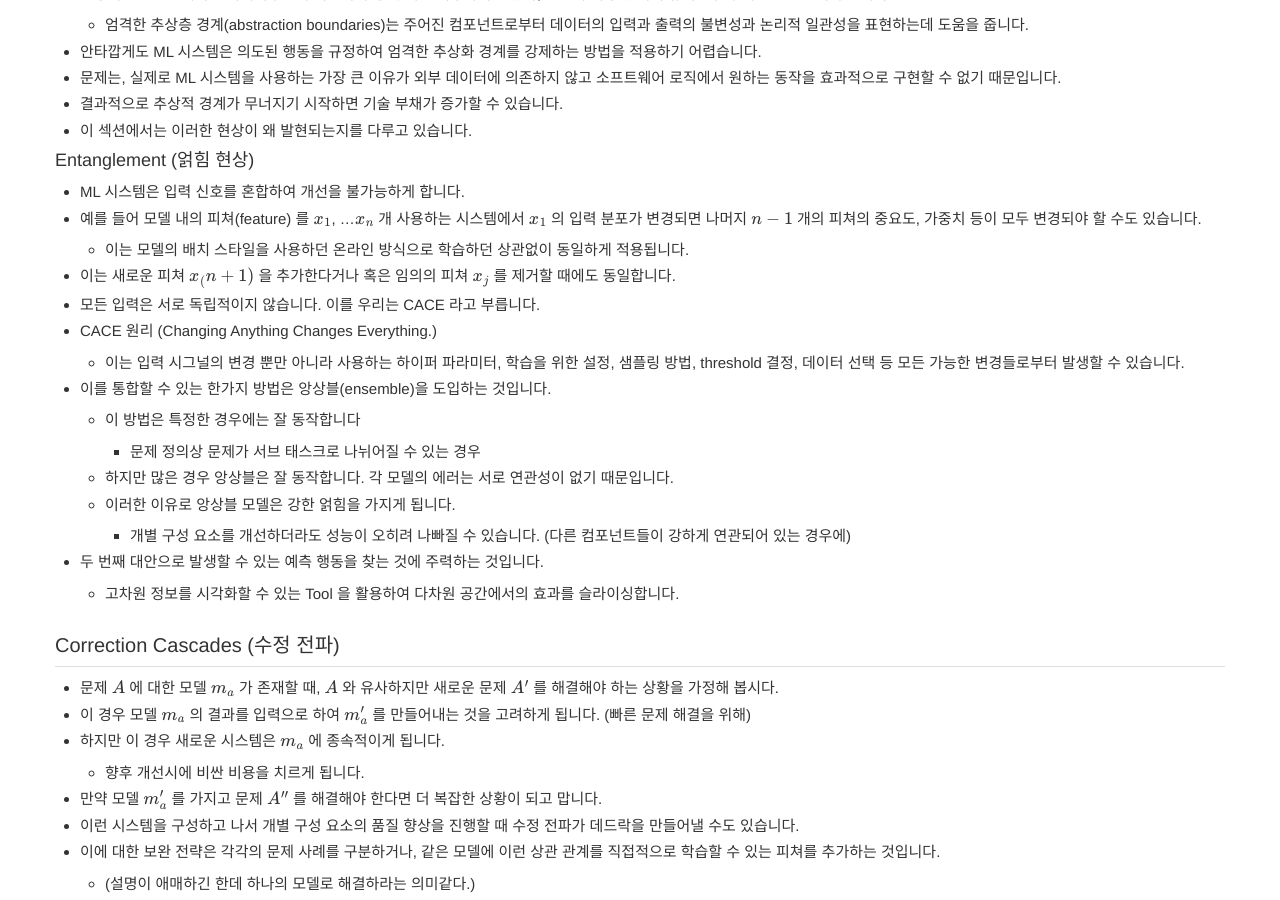
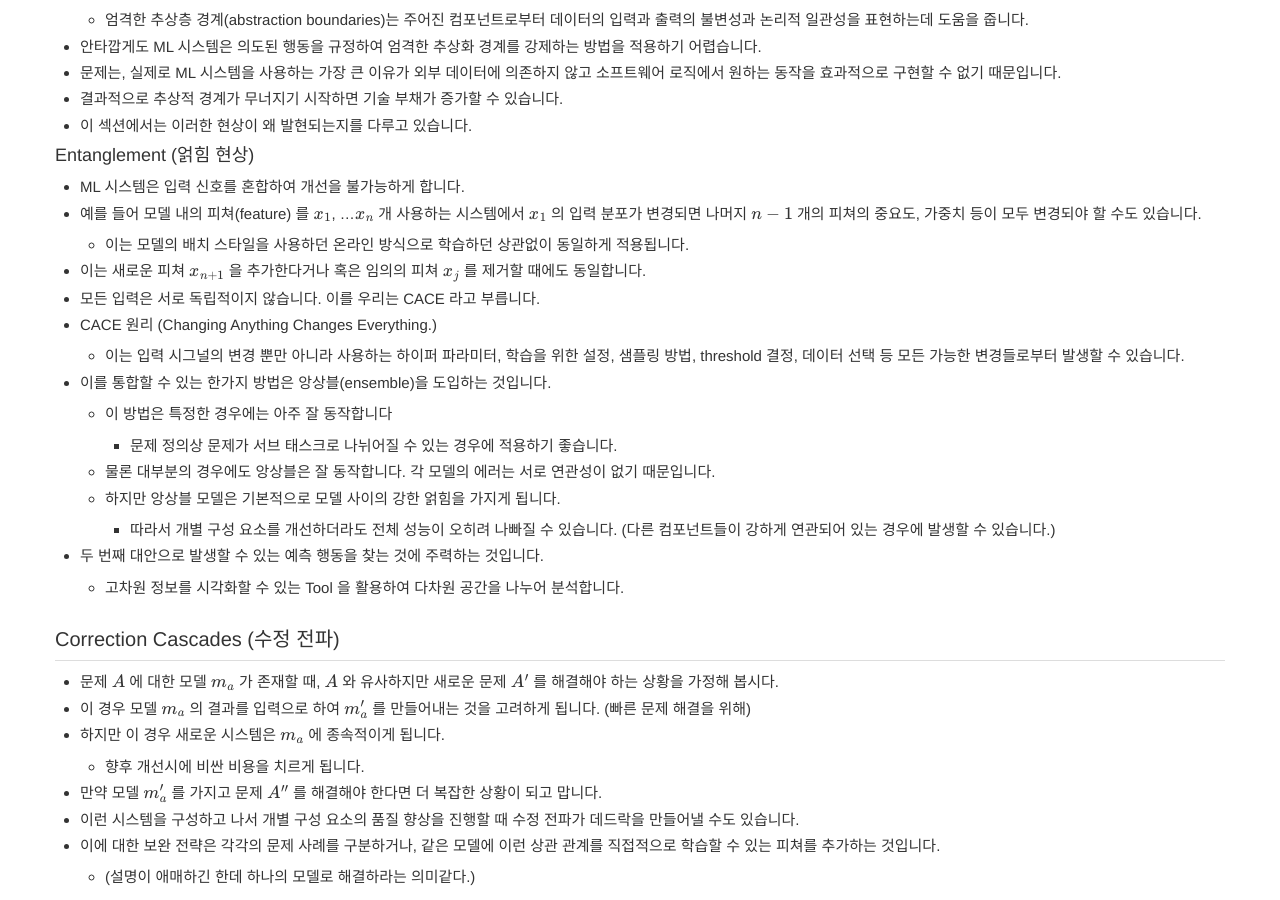
Before and after one commit to norman3/papers, a Jekyll site: the page built from docs/hidden_technical_debt.md, in a window 1280 px wide and 900 px high, scrolled down 983 px. Built offline with Jekyll 4.4.1, drawn with Linux system fonts in a browser that asks for light colours; nearby versions of some CDN libraries; library files that are not in the unit come from our copies; formulas are drawn with MathJax 3.

Commit message:
Update hidden_technical_debt.md

```diff
--- a/docs/hidden_technical_debt.md
+++ b/docs/hidden_technical_debt.md
@@ -18,7 +18,7 @@ link_url: https://papers.nips.cc/paper/656-hidden-technical-debt-in-machine-lear
     - 재정 부채와 유사하게 기술 부채를 감내해야 할만한 전략적 이유가 소프트웨어 공학에서도 존재합니다.
     - 모든 부채가 나쁘다고 할 수는 없지만 소프트웨어에서의 기술 부채는 지속적으로 관리되어야 합니다.
     - 이를 위해 리팩토링, 단위 테스트, 미사용 코드 삭제, 종속성 제거, API 강화, 문서화 등의 작업을 통해 기술 부채를 줄여가야 합니다.
-        - 이 때의 목표는 새로운 기능을 추가하는 것이 아니라 향후 개선을 위해 오류가 발생할 수 있는 가능성을 줄여 유지 보수성을 향상시키는 것이 목적이 됩니다.
+    - 이 때의 목표는 새로운 기능을 추가하는 것이 아니라 향후 개선을 위해 오류가 발생할 수 있는 가능성을 줄여 유지 보수성을 향상시키는 것이 목적이 됩니다.
     - 이에 대한 지불을 미루게 된다면 복리 이자를 내야 합니다. 감춰진 부채는 교묘히 숨어들어 있기 때문에 무척이나 위험합니다.
 
 - 이 논문에서는 ML 시스템은 전통적으로 다루었던 코드의 유지 관리 문제 외에도 ML과 관련된 고유의 문제들로 인한 기술 부채가 존재하고 있음을 이야기합니다.
@@ -47,18 +47,18 @@ link_url: https://papers.nips.cc/paper/656-hidden-technical-debt-in-machine-lear
 - ML 시스템은 입력 신호를 혼합하여 개선을 불가능하게 합니다.
 - 예를 들어 모델 내의 피쳐(feature) 를 \\(x\_1\\), ...\\(x\_n\\) 개 사용하는 시스템에서 \\(x\_1\\) 의 입력 분포가 변경되면 나머지 \\(n-1\\) 개의 피쳐의 중요도, 가중치 등이 모두 변경되야 할 수도 있습니다.
     - 이는 모델의 배치 스타일을 사용하던 온라인 방식으로 학습하던 상관없이 동일하게 적용됩니다.
-- 이는 새로운 피쳐 \\(x\_(n+1)\\) 을 추가한다거나 혹은 임의의 피쳐 \\(x\_j\\) 를 제거할 때에도 동일합니다.
+- 이는 새로운 피쳐 \\(x\_{n+1}\\) 을 추가한다거나 혹은 임의의 피쳐 \\(x\_j\\) 를 제거할 때에도 동일합니다.
 - 모든 입력은 서로 독립적이지 않습니다. 이를 우리는 CACE 라고 부릅니다.
 - CACE 원리 (Changing Anything Changes Everything.)
     - 이는 입력 시그널의 변경 뿐만 아니라 사용하는 하이퍼 파라미터, 학습을 위한 설정, 샘플링 방법, threshold 결정, 데이터 선택 등 모든 가능한 변경들로부터 발생할 수 있습니다.
 - 이를 통합할 수 있는 한가지 방법은 앙상블(ensemble)을 도입하는 것입니다.
-    - 이 방법은 특정한 경우에는 잘 동작합니다
-        - 문제 정의상 문제가 서브 태스크로 나뉘어질 수 있는 경우
-    - 하지만 많은 경우 앙상블은 잘 동작합니다. 각 모델의 에러는 서로 연관성이 없기 때문입니다.
-    - 이러한 이유로 앙상블 모델은 강한 얽힘을 가지게 됩니다.
-        - 개별 구성 요소를 개선하더라도 성능이 오히려 나빠질 수 있습니다. (다른 컴포넌트들이 강하게 연관되어 있는 경우에)
+    - 이 방법은 특정한 경우에는 아주 잘 동작합니다
+        - 문제 정의상 문제가 서브 태스크로 나뉘어질 수 있는 경우에 적용하기 좋습니다.
+    - 물론 대부분의 경우에도 앙상블은 잘 동작합니다. 각 모델의 에러는 서로 연관성이 없기 때문입니다.
+    - 하지만 앙상블 모델은 기본적으로 모델 사이의 강한 얽힘을 가지게 됩니다.
+        - 따라서 개별 구성 요소를 개선하더라도 전체 성능이 오히려 나빠질 수 있습니다. (다른 컴포넌트들이 강하게 연관되어 있는 경우에 발생할 수 있습니다.)
 - 두 번째 대안으로 발생할 수 있는 예측 행동을 찾는 것에 주력하는 것입니다.
-    - 고차원 정보를 시각화할 수 있는 Tool 을 활용하여 다차원 공간에서의 효과를 슬라이싱합니다.
+    - 고차원 정보를 시각화할 수 있는 Tool 을 활용하여 다차원 공간을 나누어 분석합니다.
 
 ### Correction Cascades (수정 전파)
 
```
